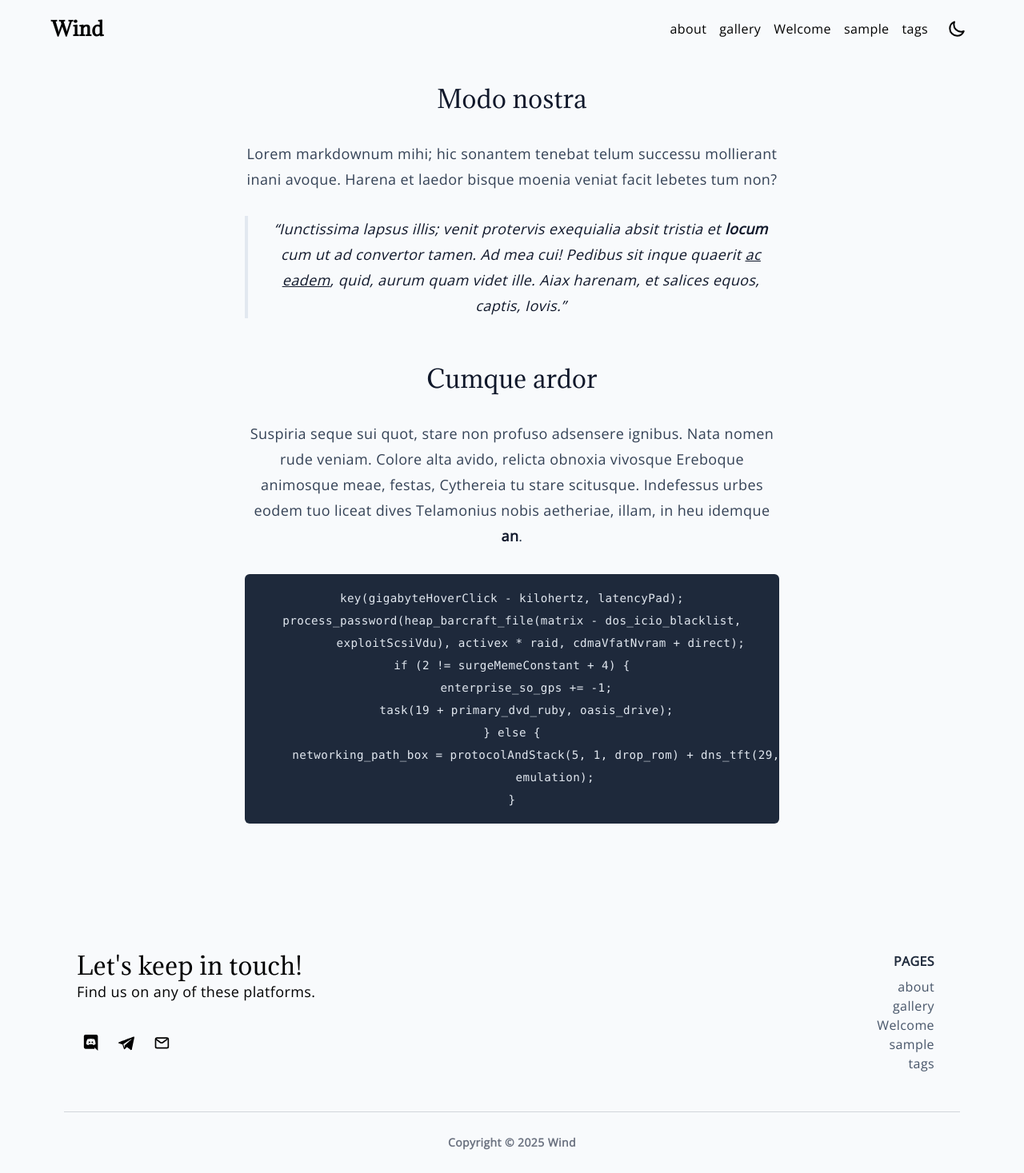
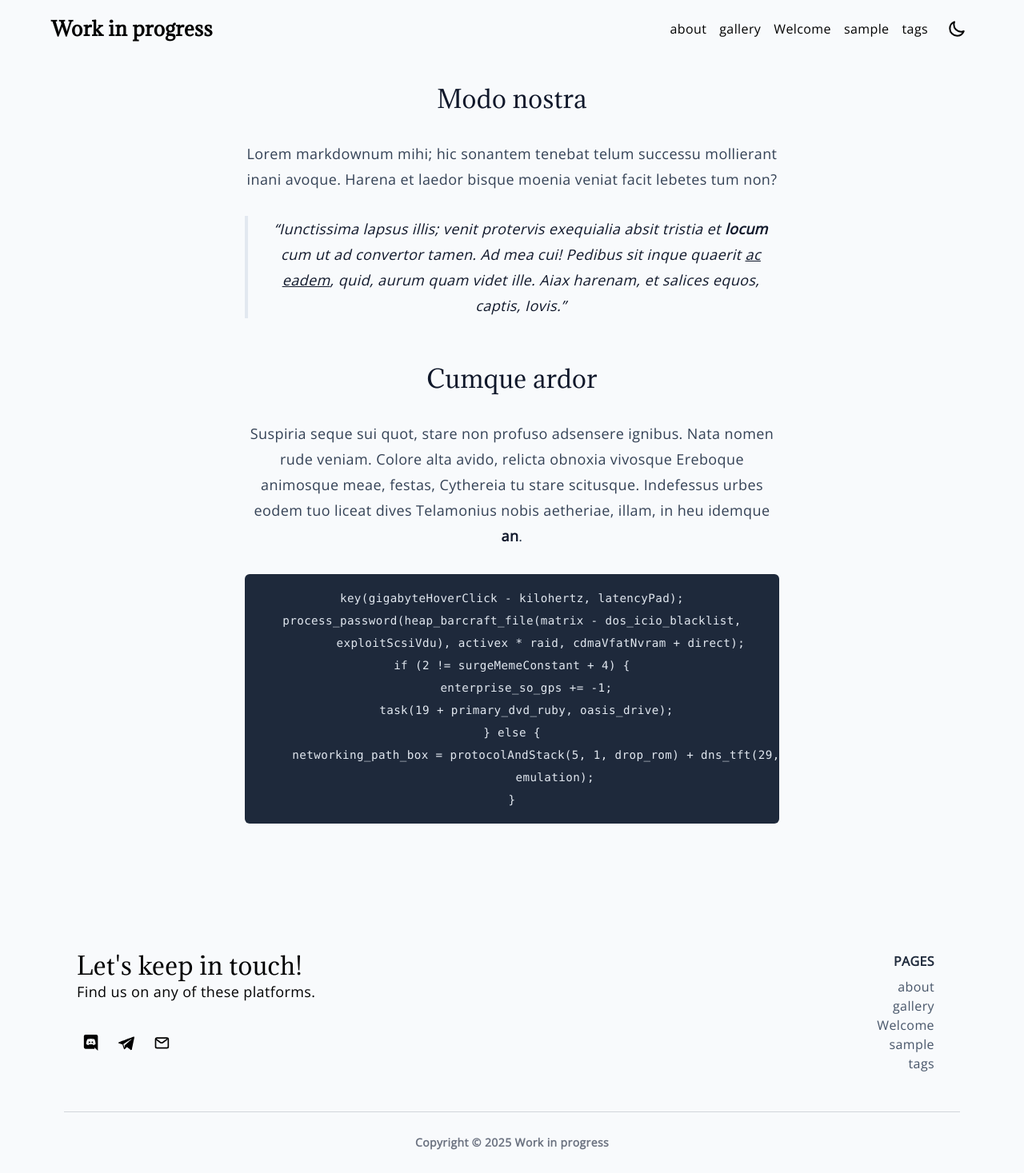
Before and after one commit to larsrose/autonomia, a Jekyll site: the page built from about.md, in a window 1280 px wide. Shown: the whole page at 80% size. Built offline with Jekyll 4.4.1, drawn with Linux system fonts in a browser that asks for light colours.

Commit message:
Modify site configuration details
Updated domain, URL, title, email, and author in config.

```diff
--- a/_config.yml
+++ b/_config.yml
@@ -1,10 +1,10 @@
-domain: example.com
-url: https://example.com
+domain: larsrose.github.com/
+url: larsrose.github.com/autonomia
 baseurl: "/wind"
 
-title: Wind
-email: wind@example.com
-author: Wind Sample
+title: Work in progress
+email: github.comautonomia.sphere466@passmail.net
+author: Lars
 
 lang: en
 
```
